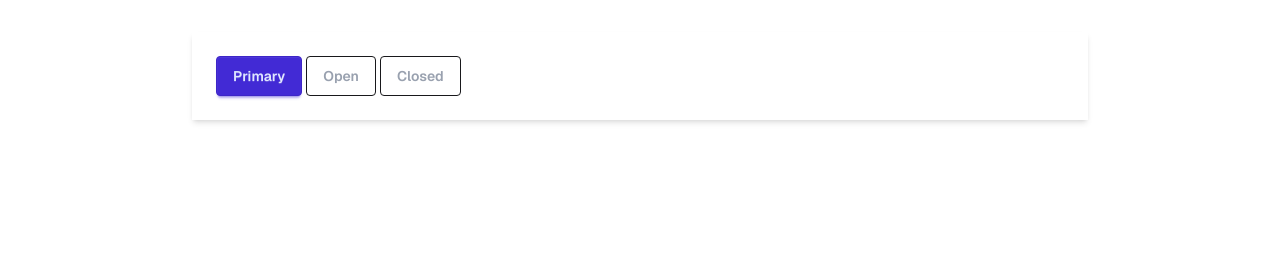
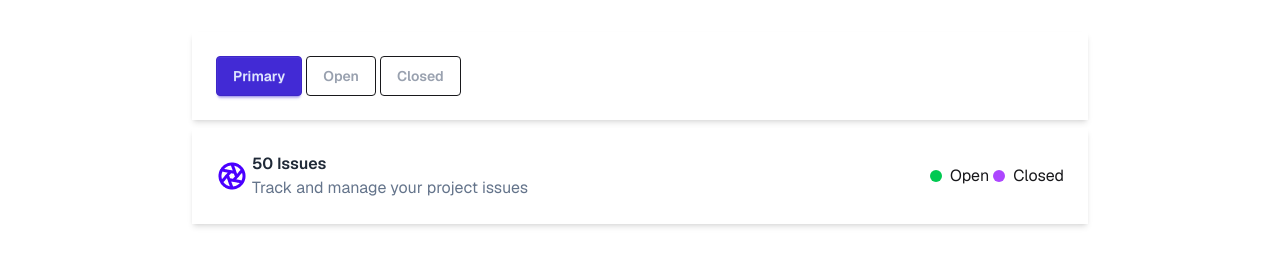
Before and after one commit to Nishat914/Github-issue-Tracker-A5, a plain HTML site: page home.html in a window 1280 px wide. Shown: the part 72-338 px from the top of the page. Drawn offline with nearby package versions, Linux system fonts and the light colour scheme.

Commit message:
issue counting section

```diff
--- a/home.html
+++ b/home.html
@@ -60,5 +60,29 @@
             <button class="btn btn-outline text-gray-400">Closed</button>
         </div>
     </section>
+    <section class="w-[80%] md:w-[70%] mx-auto mt-2 bg-white shadow-md p-6" >
+        <div class="flex justify-between items-center">
+            <div class="flex gap-1 items-center">
+                <div>
+                    <img src="./assets/Aperture.png" alt="">
+                </div>
+                 <div>
+                    <p class="font-semibold text-[#1F2937]">50 Issues</p>
+                    <p class="text-[#64748B]">Track and manage your project issues</p>
+                 </div>
+            </div>
+            <div class="flex gap-1">
+                <div class="flex items-center gap-2">
+                    <span class="w-3 h-3 bg-green-500 rounded-full"></span>
+                    <span>Open</span>
+                </div>
+                <div class="flex items-center gap-2">
+                    <span class="w-3 h-3 bg-purple-500 rounded-full"></span>
+                    <span>Closed</span>
+                </div>
+            </div>
+        </div>
+
+    </section>
 </body>
 </html>
```
